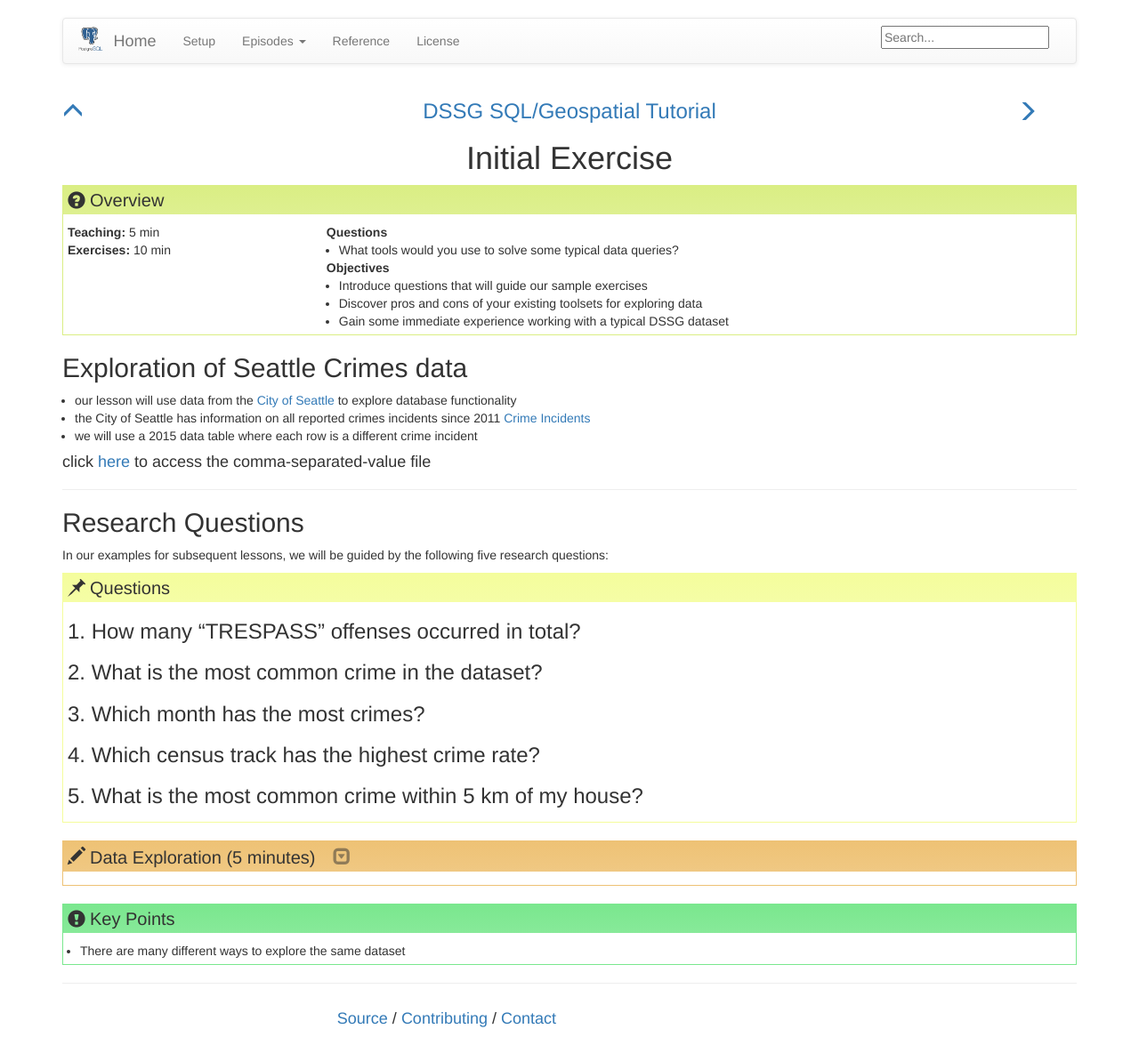
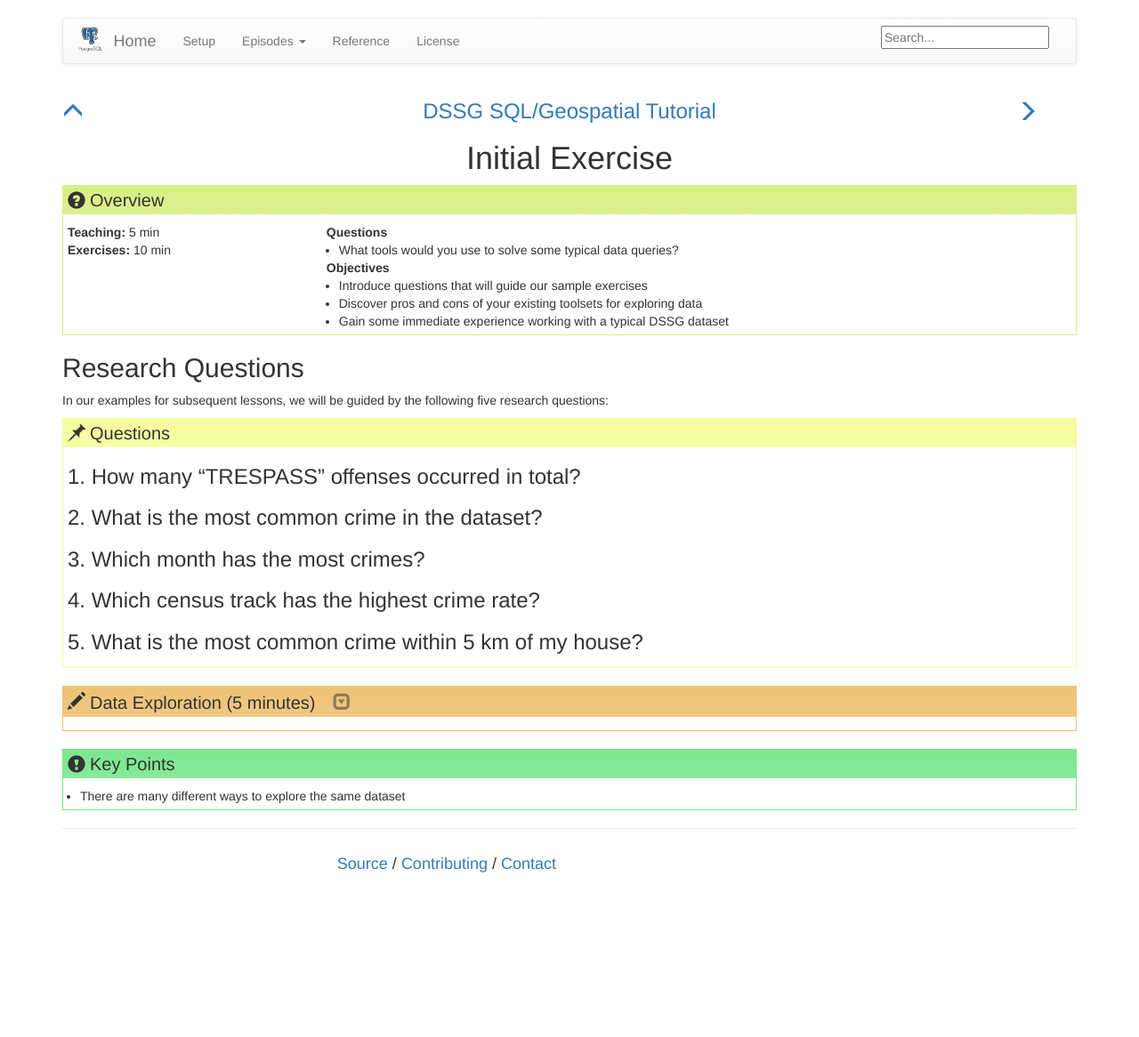
Before and after one commit to uwescience/SQL-geospatial-tutorial, a Jekyll site: the page built from _episodes/00-initialExercise.md, in a window 1280 px wide. Shown: the whole page at 89% size. Built offline with Jekyll 4.4.1, drawn with Linux system fonts in a browser that asks for light colours; after the commit the page ends 992 px from its top, so only the background shows below that.

Commit message:
move crimes file download from initialExercise.d to setup.md

```diff
--- a/_episodes/00-initialExercise.md
+++ b/_episodes/00-initialExercise.md
@@ -12,21 +12,6 @@ keypoints:
 - "There are many different ways to explore the same dataset"
 ---
 
-## Exploration of Seattle Crimes data
-
-* our lesson will use data from the [City of Seattle](https://data.seattle.gov/) to explore database functionality
-* the City of Seattle has information on all reported crimes incidents since 2011 [Crime Incidents](https://data.seattle.gov/Public-Safety/Crime-incidents-after-2011/8pyp-fumz)
-* we will use a 2015 data table where each row is a different crime incident
-
-<!---
-<br><br>
-<img src="../assets/img/databaseIntro/crimesSeattle.png" width = "600" border = "10">
-<br>
---->
-
-#### click [here](https://github.com/uwescience/SQL-geospatial-tutorial/blob/gh-pages/files/SeattleCrimeIncidents.csv) to access the comma-separated-value file
-
----
 ## Research Questions
 
 In our examples for subsequent lessons, we will be guided by the following five research questions:
```
Also changed, not shown: setup.md (+10 -0 lines).
